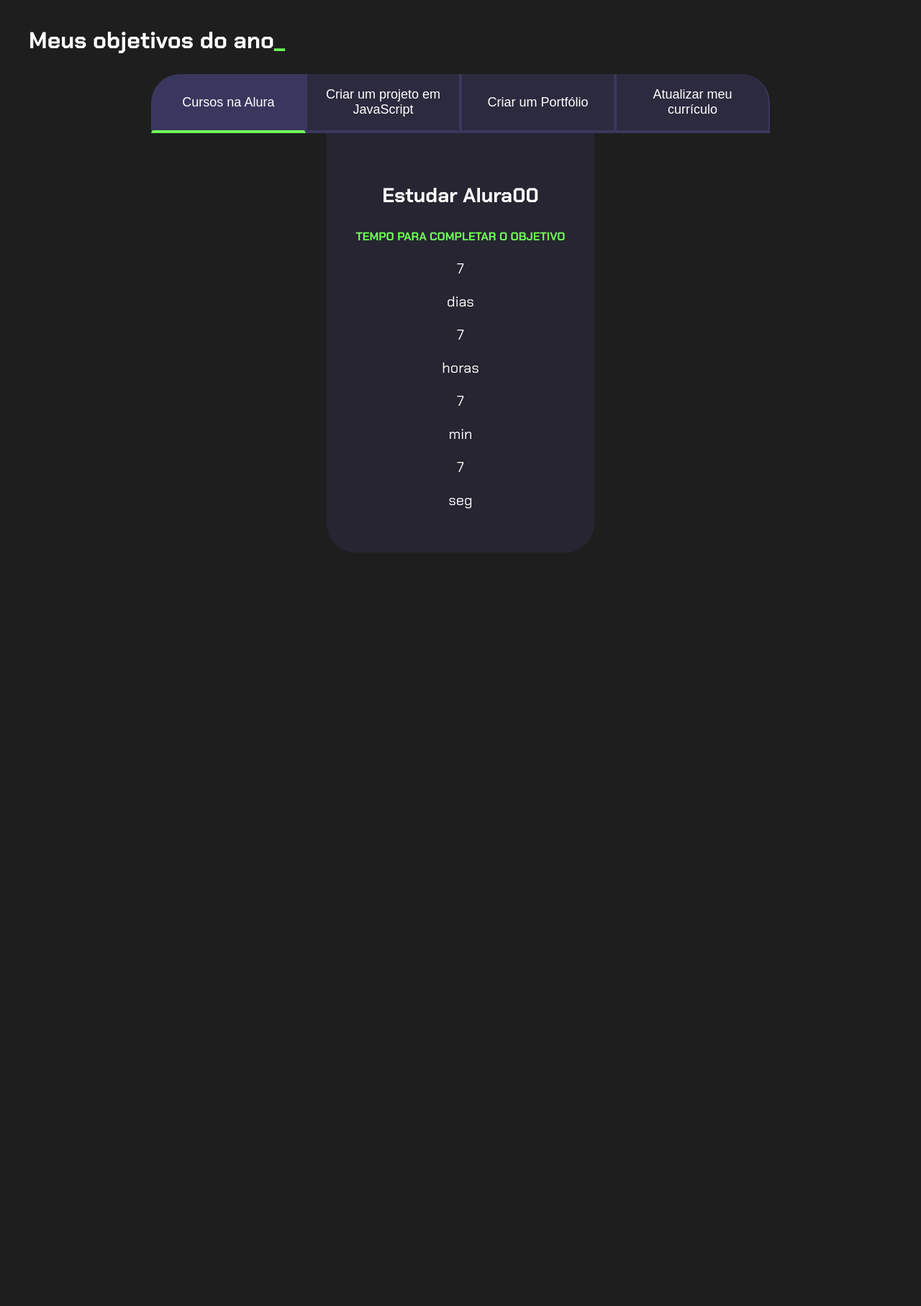
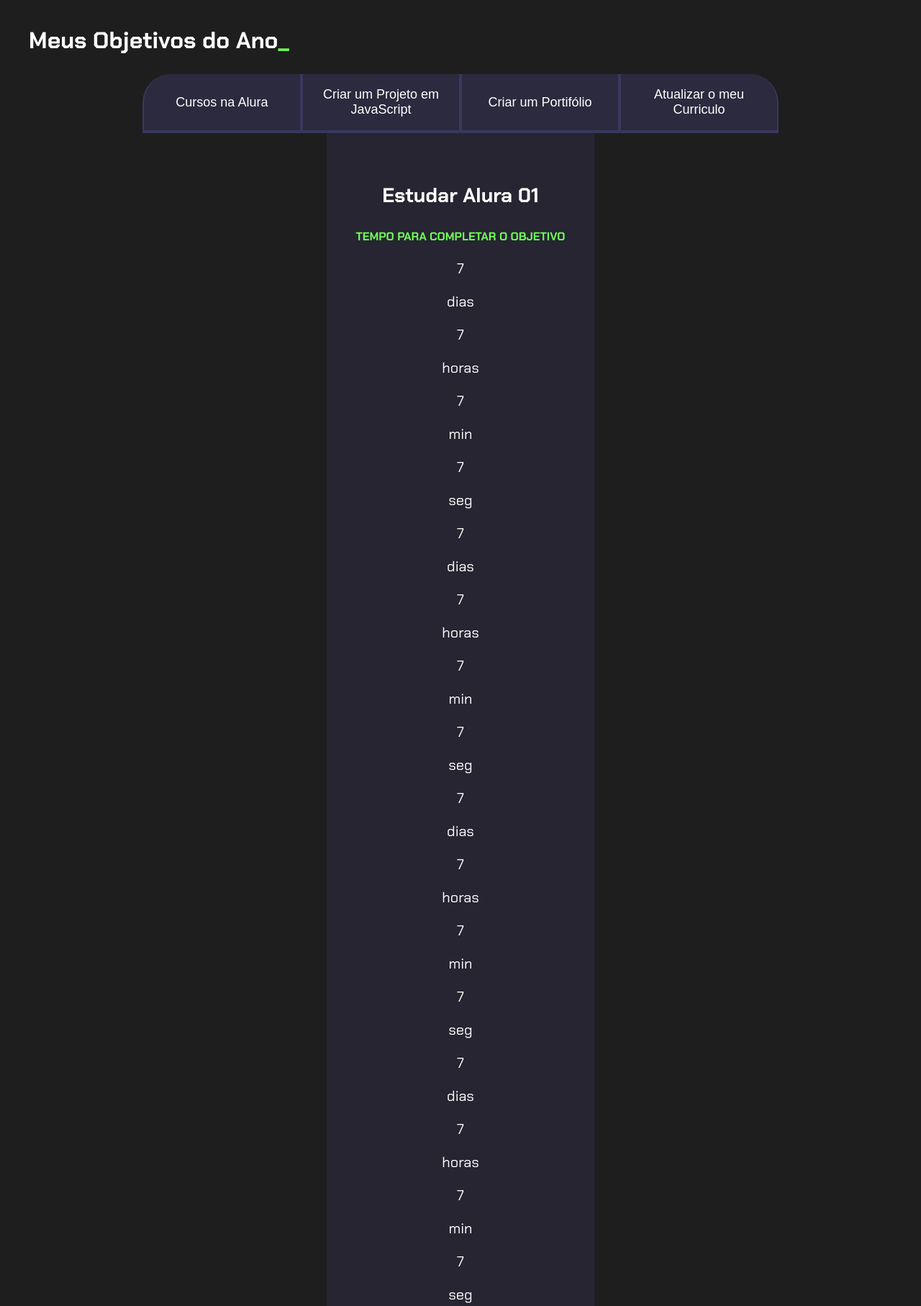
Before and after one commit to laiseliaraa/kokoseco, a plain HTML site: page index.html in a window 1280 px wide. Shown: the top 1815 px of the page at 72% size. Before the commit the page ends 800 px from the top, so only its background shows below. Drawn offline with Linux system fonts and the light colour scheme.

Commit message:
Update index.html

```diff
--- a/index.html
+++ b/index.html
@@ -2,92 +2,133 @@
 <html lang="pt-br">
     <head>
         <meta charset="UTF-8">
-        <meta name="viewpoint" content="width=device-
-        width, initial-scaled=1.0">
+        <meta name="viewpoint" content="width=device-width, initial-scaled=1.0">
         <title>
-            Meus objetivos do ano
+            Meus Objetivos do Ano
         </title>
         <link rel="stylesheet" href="style.css">
-
     </head>
-
     <body>
         <section class="conteudo-principal">
-            <h2 class="titulo-principal"> Meus objetivos do ano<span>_</span> </h2>
+            <h2 class="titulo-principal">Meus Objetivos do Ano<span>_</span> </h2>
                 <div class="conteudo">
-                    <div class="botoes">
-                        <button class="botao ativo">Cursos na Alura</button>
-                        <button class="botao">Criar um projeto em JavaScript</button>
-                        <button class="botao">Criar um Portfólio</button>
-                        <button class="botao">Atualizar meu currículo</button>
-                    </div>
+                <div class="botoes">
+                    <button class="botao">Cursos na Alura</button>
+                    <button class="botao">Criar um Projeto em JavaScript</button>
+                    <button class="botao">Criar um Portifólio</button>
+                    <button class="botao">Atualizar o meu Curriculo</button>
+                </div>
                 </div>
                 <div class="abas-textos">
                     <div class="aba-conteudo ativo">
                         <h3 class="aba-conteudo-titulo-principal">
-                            Estudar Alura00</h3>
+                            Estudar Alura 01
+                        </h3>
                         <h4 class="aba-conteudo-titulo-secundario">
-                            Tempo para completar o objetivo
+                            Tempo para Completar o Objetivo
                         </h4>
                         <div class="contador">
                             <div class="contador-digito">
-                                <p class="contador-digito-numero">7</p>
+                                <p class="contador-digito-numero" id="dias0">7</p>
                                 <p class="contador-digito-texto">dias</p>
                             </div>
                             <div class="contador-digito">
-                                <p class="contador-digito-numero">7</p>
+                                <p class="contador-digito-numero" id="horas0">7</p>
                                 <p class="contador-digito-texto">horas</p>
                             </div>
                             <div class="contador-digito">
-                                <p class="contador-digito-numero">7</p>
+                                <p class="contador-digito-numero" id="min0">7</p>
                                 <p class="contador-digito-texto">min</p>
                             </div>
                             <div class="contador-digito">
-                                <p class="contador-digito-numero">7</p>
+                                <p class="contador-digito-numero" id="seg0">7</p>
+                                <p class="contador-digito-texto">seg</p>
+                            </div>
+                        </div>
+                        <div class="contador">
+                            <div class="contador-digito">
+                                <p class="contador-digito-numero" id="dias1">7</p>
+                                <p class="contador-digito-texto">dias</p>
+                            </div>
+                            <div class="contador-digito">
+                                <p class="contador-digito-numero" id="horas1">7</p>
+                                <p class="contador-digito-texto">horas</p>
+                            </div>
+                            <div class="contador-digito">
+                                <p class="contador-digito-numero" id="min1">7</p>
+                                <p class="contador-digito-texto">min</p>
+                            </div>
+                            <div class="contador-digito">
+                                <p class="contador-digito-numero" id="seg1">7</p>
+                                <p class="contador-digito-texto">seg</p>
+                            </div>
+                        </div>
+                        <div class="contador">
+                            <div class="contador-digito">
+                                <p class="contador-digito-numero" id="dias2">7</p>
+                                <p class="contador-digito-texto">dias</p>
+                            </div>
+                            <div class="contador-digito">
+                                <p class="contador-digito-numero" id="horas2">7</p>
+                                <p class="contador-digito-texto">horas</p>
+                            </div>
+                            <div class="contador-digito">
+                                <p class="contador-digito-numero" id="min2">7</p>
+                                <p class="contador-digito-texto">min</p>
+                            </div>
+                            <div class="contador-digito">
+                                <p class="contador-digito-numero" id="seg2">7</p>
+                                <p class="contador-digito-texto">seg</p>
+                            </div>
+                        </div>
+                        <div class="contador">
+                            <div class="contador-digito">
+                                <p class="contador-digito-numero" id="dias3">7</p>
+                                <p class="contador-digito-texto">dias</p>
+                            </div>
+                            <div class="contador-digito">
+                                <p class="contador-digito-numero" id="horas3">7</p>
+                                <p class="contador-digito-texto">horas</p>
+                            </div>
+                            <div class="contador-digito">
+                                <p class="contador-digito-numero" id="min3">7</p>
+                                <p class="contador-digito-texto">min</p>
+                            </div>
+                            <div class="contador-digito">
+                                <p class="contador-digito-numero" id="seg3">7</p>
                                 <p class="contador-digito-texto">seg</p>
                             </div>
                         </div>
                     </div>
                     <div class="aba-conteudo">
                         <h3 class="aba-conteudo-titulo-principal">
-                            Estudar Alura01</h3>
+                            Estudar Alura 02
+                        </h3>
                         <h4 class="aba-conteudo-titulo-secundario">
-                            Tempo para completar o objetivo
+                            Tempo para Completar o Objetivo
                         </h4>
                         <div class="contador"></div>
                     </div>
-                     <div class="aba-conteudo">
+                    <div class="aba-conteudo">
                         <h3 class="aba-conteudo-titulo-principal">
-                            Estudar Alura02</h3>
+                            Estudar Alura 03
+                        </h3>
                         <h4 class="aba-conteudo-titulo-secundario">
-                            Tempo para completar o objetivo
+                            Tempo para Completar o Objetivo
                         </h4>
                         <div class="contador"></div>
                     </div>
-                     <div class="aba-conteudo">
+                    <div class="aba-conteudo">
                         <h3 class="aba-conteudo-titulo-principal">
-                            Estudar Alura03</h3>
+                            Estudar Alura 04
+                        </h3>
                         <h4 class="aba-conteudo-titulo-secundario">
-                            Tempo para completar o objetivo
+                            Tempo para Completar o Objetivo
                         </h4>
                         <div class="contador"></div>
                     </div>
-
-
                 </div>
-
-
-
-                <script src="main.js"></script>
+            <script src="main.js"></script>
         </section>
-
-
-
-
     </body>
-
-
-
-
-
 </html>
```
